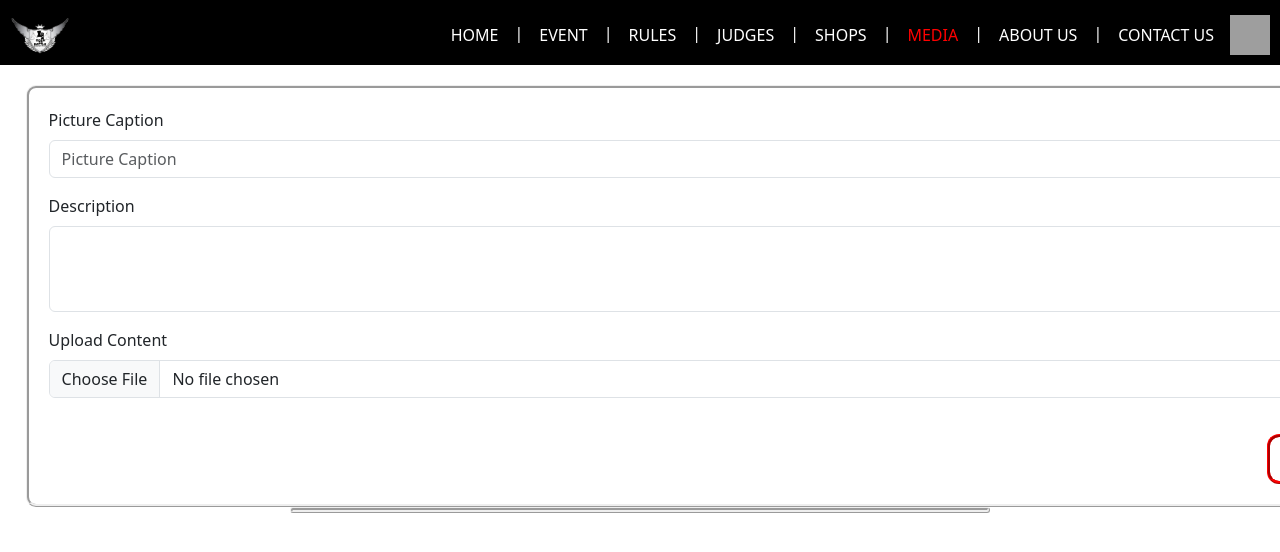
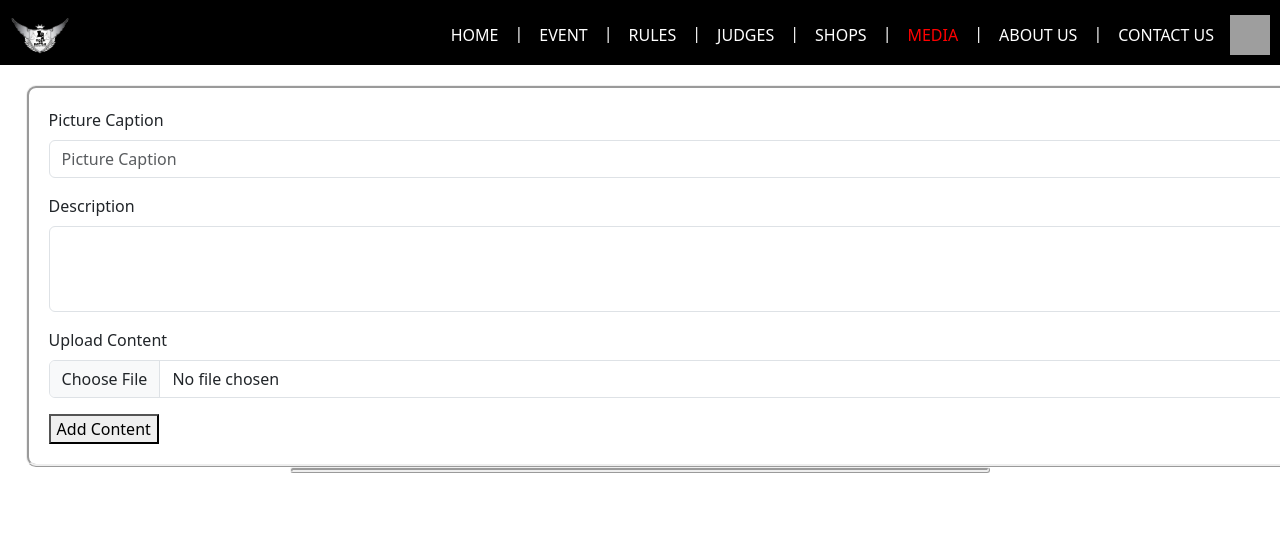
Before and after one commit to ggvnt/Project-Test, a React (Create React App) app in the folder frontend/: page /gallery in a window 1280 px wide. Shown: the top 552 px of the page. Built offline with nearby package versions, Linux system fonts and the light colour scheme; grey boxes are pictures that could not be loaded.

Commit message:
update Gallerj.js

```diff
--- a/frontend/src/components/Gallery.js
+++ b/frontend/src/components/Gallery.js
@@ -60,7 +60,7 @@
       <div className="background">
         <img src="../../Images/gallery.jpg" alt="IDS" width="1440" height="400" />
       </div> */}
-
+      {/* image add form */}
       <form className="form1" onSubmit={addContent}>
         <div className="mb-3">
           <label htmlFor="exampleFormControlInput1" className="form-label">
@@ -97,7 +97,7 @@
             onChange={handleFileChange}
           />
         </div>
-        <button type="submit" className="btn btn-primary">
+        <button type="submit" className="custom-button">
           Add Content
         </button>
       </form>
```
